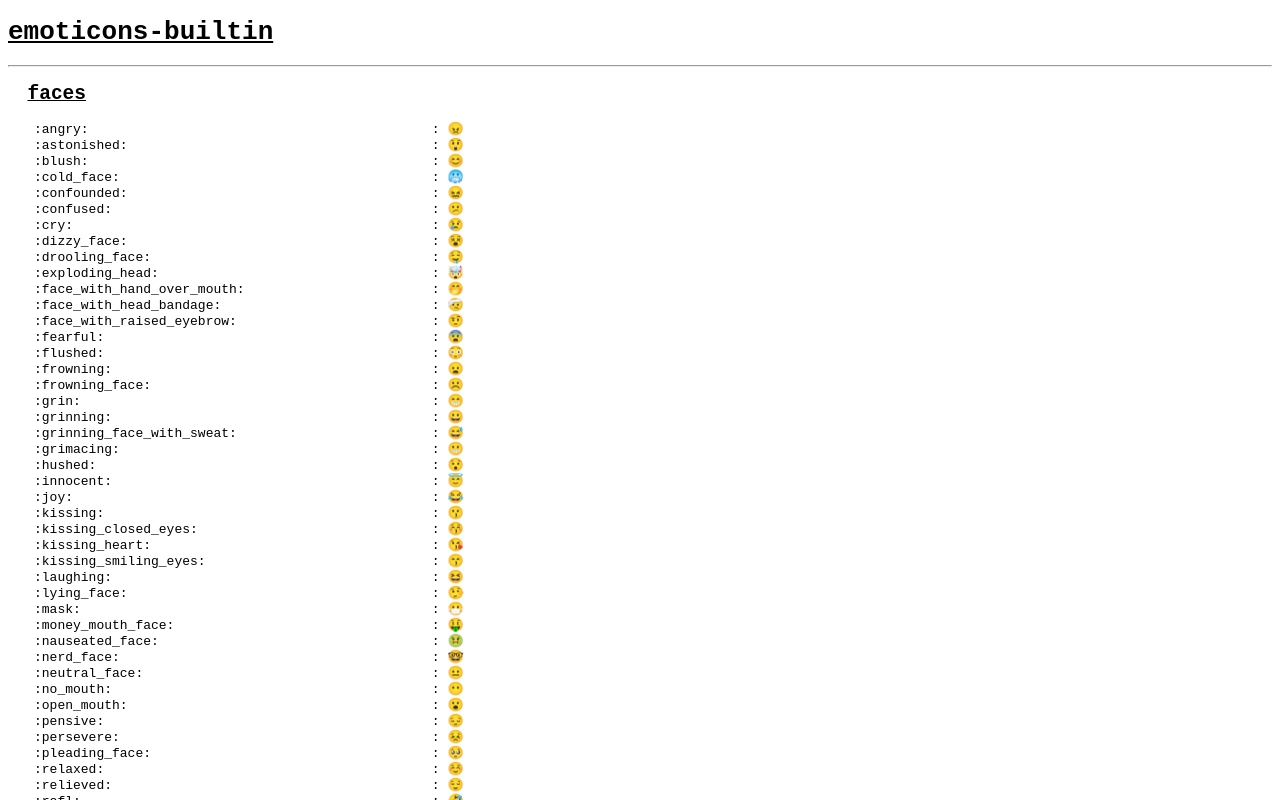
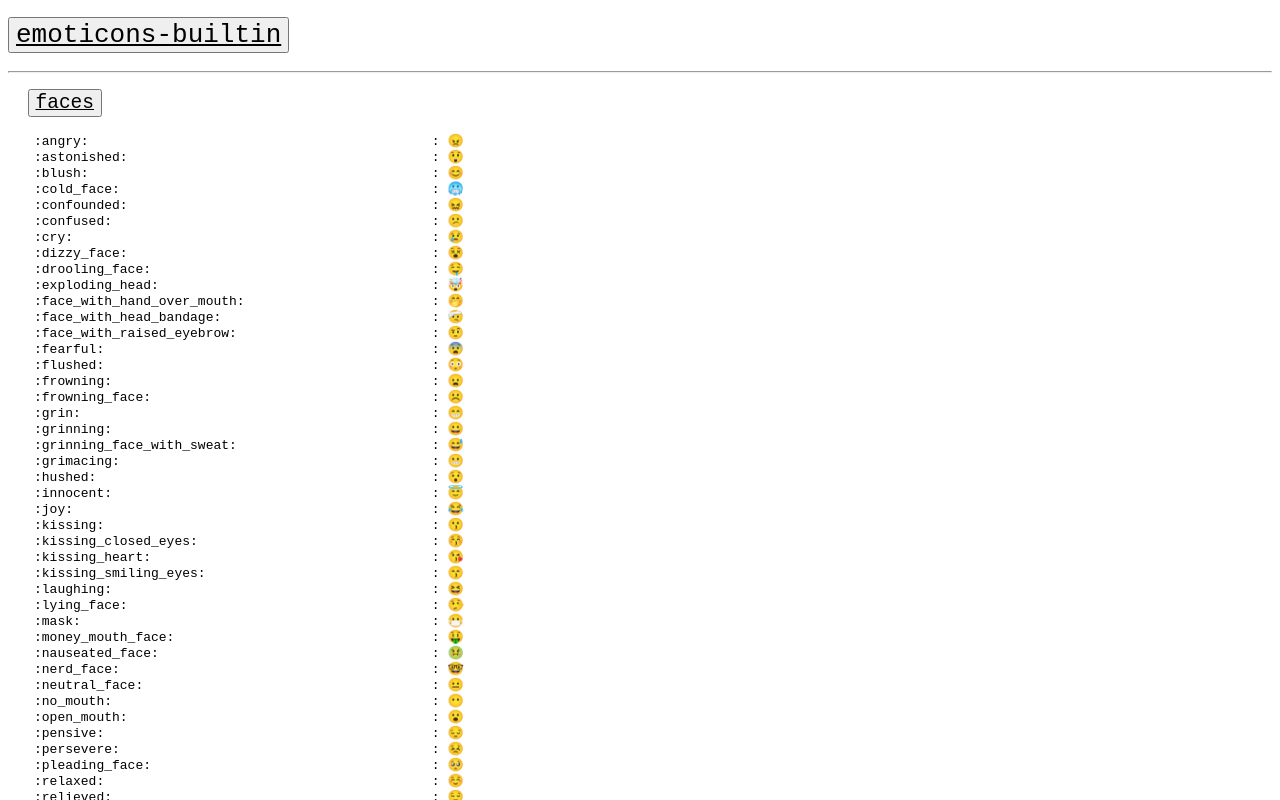
Before and after one commit to Zephyros1938/website, a website: page src/public/emojis.html in a window 1280 px wide. Shown: the top 800 px of the page. Drawn offline with Linux system fonts and the light colour scheme.

Commit message:
Reorder code in emojis.html

```diff
--- a/src/public/emojis.html
+++ b/src/public/emojis.html
@@ -102,10 +102,16 @@
         function createHeader(divElement, depth) {
             const headerTag = `h${depth}`;
             const headerElement = document.createElement(headerTag);
-            headerElement.onmousedown = function (e) {
+
+            const buttonElement = document.createElement("button")
+            const underlineElement = document.createElement("u");
+
+            underlineElement.innerHTML = divElement.getAttribute("name");
+            buttonElement.style.fontSize = "inherit"
+
+            buttonElement.onclick = function () {
                 const siblings = headerElement.parentNode.childNodes;
                 siblings.forEach(node => {
-                    console.log(node);
                     if (node.nodeType === 1 && node !== headerElement && node.nodeName !== "HR") {
                         node.classList.toggle("active");
                         node.classList.toggle("inactive");
@@ -114,11 +120,10 @@
             };
             headerElement.style.paddingLeft = `${(depth - 1) * 1}em`;
 
-            const underlineElement = document.createElement("u");
-            underlineElement.innerHTML = divElement.getAttribute("name");
-            headerElement.appendChild(underlineElement);
+            divElement.appendChild(headerElement);
 
-            divElement.appendChild(headerElement);
+            buttonElement.appendChild(underlineElement);
+            headerElement.appendChild(buttonElement)
         }
 
         /**
```
